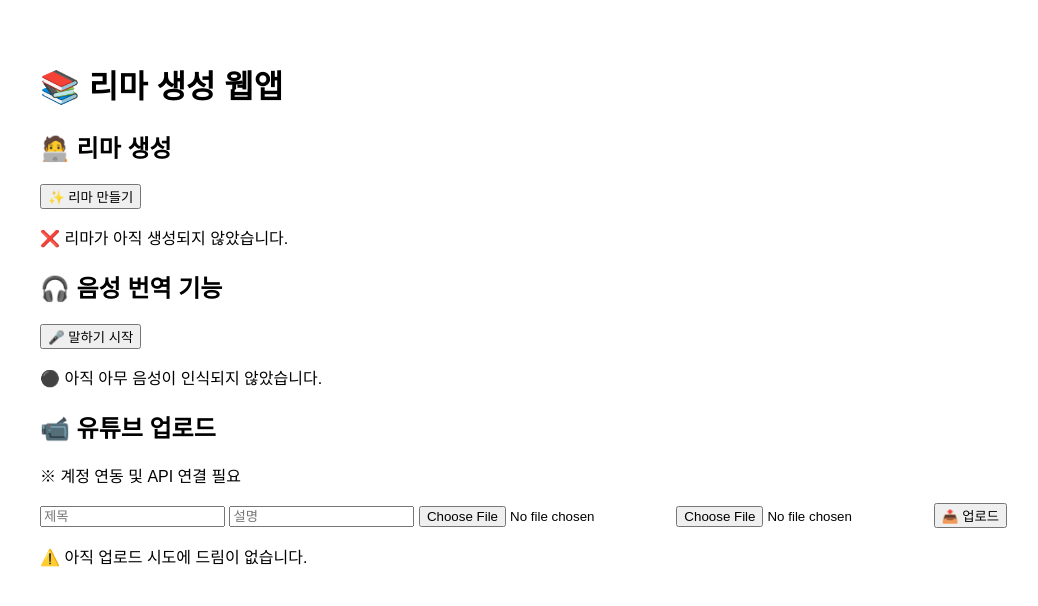
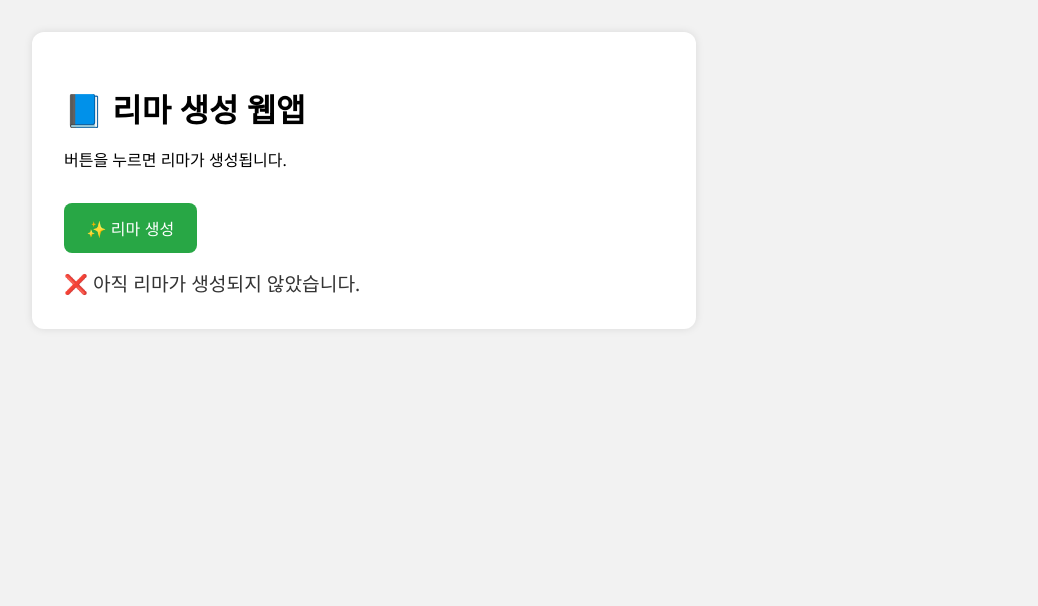
Before and after one commit to cu569/lyna-ai-improved, a plain HTML site: page index.html in a window 1280 px wide. Shown: the whole page, without its empty margins (0-1038 px from the left). Drawn offline with Linux system fonts and the light colour scheme.

Commit message:
Update index.html

```diff
--- a/index.html
+++ b/index.html
@@ -1,79 +1,59 @@
 <!DOCTYPE html>
 <html lang="ko">
 <head>
-  <meta charset="UTF-8" />
-  <meta name="viewport" content="width=device-width, initial-scale=1.0" />
-  <title>리마 웹앱 - 생성, 번역, 유튜브 업로드</title>
+  <meta charset="UTF-8">
+  <meta name="viewport" content="width=device-width, initial-scale=1.0">
+  <title>리마 생성 컨트롤 박스</title>
+  <style>
+    body {
+      font-family: 'Segoe UI', sans-serif;
+      margin: 2rem;
+      background-color: #f2f2f2;
+    }
+    h1 {
+      font-size: 2rem;
+      margin-bottom: 1rem;
+    }
+    .box {
+      background: #fff;
+      border-radius: 12px;
+      padding: 2rem;
+      box-shadow: 0 0 8px rgba(0,0,0,0.1);
+      max-width: 600px;
+    }
+    button {
+      padding: 0.8rem 1.4rem;
+      font-size: 1rem;
+      background-color: #28a745;
+      color: white;
+      border: none;
+      border-radius: 8px;
+      cursor: pointer;
+      margin-top: 1rem;
+    }
+    #status {
+      font-size: 1.2rem;
+      margin-top: 1rem;
+      color: #333;
+    }
+  </style>
 </head>
-<body style="font-family: sans-serif; padding: 2em;">
-  <h1>📚 리마 생성 웹앱</h1>
-  <section>
-    <h2>🧑‍💻 리마 생성</h2>
-    <button onclick="createRima()">✨ 리마 만들기</button>
-    <p id="rima-status">❌ 리마가 아직 생성되지 않았습니다.</p>
-  </section>
+<body>
 
-  <section>
-    <h2>🎧 음성 번역 기능</h2>
-    <button onclick="startListening()">🎤 말하기 시작</button>
-    <p id="voice-output">⚫ 아직 아무 음성이 인식되지 않았습니다.</p>
-  </section>
-
-  <section>
-    <h2>📹 유튜브 업로드</h2>
-    <p>※ 계정 연동 및 API 연결 필요</p>
-    <input type="text" id="yt-title" placeholder="제목" />
-    <input type="text" id="yt-description" placeholder="설명" />
-    <input type="file" id="yt-thumbnail" accept="image/*" />
-    <input type="file" id="yt-video" accept="video/*" />
-    <button onclick="uploadToYouTube()">📤 업로드</button>
-    <p id="yt-status">⚠️ 아직 업로드 시도에 드림이 없습니다.</p>
-  </section>
+  <div class="box">
+    <h1>📘 리마 생성 웹앱</h1>
+    <p>버튼을 누르면 리마가 생성됩니다.</p>
+    <button onclick="createRima()">✨ 리마 생성</button>
+    <div id="status">❌ 아직 리마가 생성되지 않았습니다.</div>
+  </div>
 
   <script>
-    let rimaCreated = false;
-
     function createRima() {
-      rimaCreated = true;
-      document.getElementById('rima-status').innerText = '✅ 리마 생성 완료! 이제 명령을 기다리고 있습니다.';
-    }
-
-    function startListening() {
-      if (!rimaCreated) {
-        alert('리마를 먼저 생성해주세요!');
-        return;
-      }
-      document.getElementById('voice-output').innerText = '🎤 음성을 듣고 있습니다... (브라우저 마이크 권한 필요)';
-      // 실제 음성 인식 WebSpeech API는 HTTPS 환경 필요 (여기선 시뮬레이션)
-      setTimeout(() => {
-        const sampleText = '안녕하세요. 리마입니다.';
-        document.getElementById('voice-output').innerText = `🗣 인식된 음성: ${sampleText}`;
-        const utterance = new SpeechSynthesisUtterance('Hello, this is RIMA.');
-        speechSynthesis.speak(utterance);
-      }, 2000);
-    }
-
-    function uploadToYouTube() {
-      if (!rimaCreated) {
-        alert('리마를 먼저 생성해주세요!');
-        return;
-      }
-      const title = document.getElementById('yt-title').value;
-      const desc = document.getElementById('yt-description').value;
-      const thumb = document.getElementById('yt-thumbnail').files[0];
-      const video = document.getElementById('yt-video').files[0];
-
-      if (!title || !desc || !thumb || !video) {
-        document.getElementById('yt-status').innerText = '⚠️ 모든 입력을 완료해주세요.';
-        return;
-      }
-
-      // 실제 업로드는 YouTube API 필요 (여기선 시뮬레이션)
-      document.getElementById('yt-status').innerText = '📤 유튜브 업로드 중...';
-      setTimeout(() => {
-        document.getElementById('yt-status').innerText = `✅ 영상 "${title}" 업로드 완료!`;
-      }, 3000);
+      const status = document.getElementById("status");
+      // 여기서 실제 리마 생성 로직 확장 가능
+      status.textContent = "✅ 리마가 성공적으로 생성되었습니다!";
     }
   </script>
+
 </body>
 </html>
```
